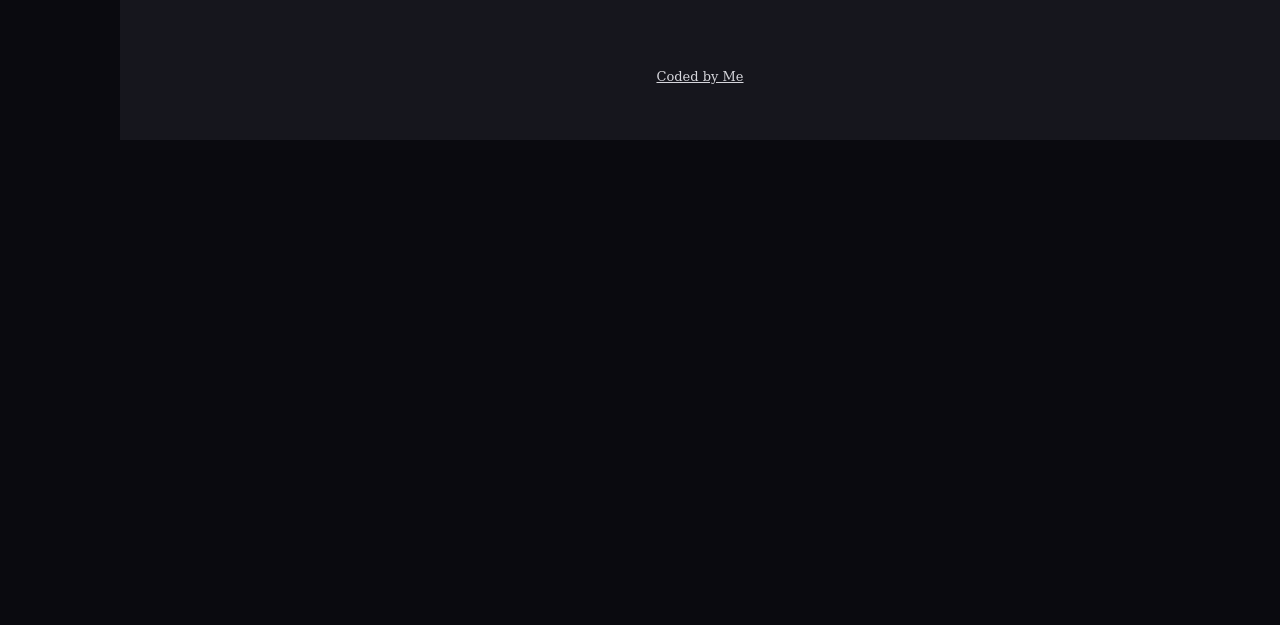
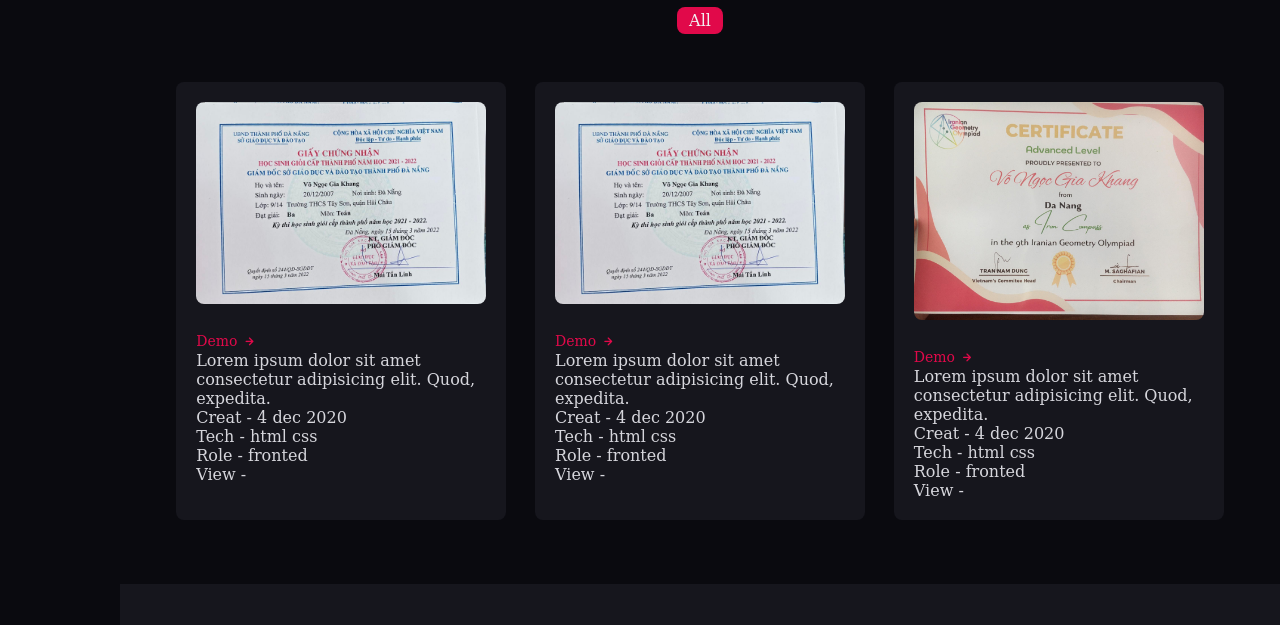
Before and after one commit to jakant2012/KhangVNG, a plain HTML site: page index.html in a window 1280 px wide. Shown: the part 2175-2800 px from the top of the page. Before the commit the page ends 2315 px from the top, so only its background shows below. Drawn offline with nearby package versions, Linux system fonts and the light colour scheme.

Commit message:
por project

```diff
--- a/css/main.css
+++ b/css/main.css
@@ -312,7 +312,6 @@
     text-align: center;
     font-size: var(--h1-font-size);
     margin-bottom: var(--mb-3);
-    transform: translateX(-3%);
 }
 
 .section__title::before{
@@ -380,9 +379,11 @@
     column-gap: 3rem;
     justify-content: center;
 }
+
 .Education{
-    margin-left: 50px;
+    margin-left: 100px;
 }
+
 .qualification__title{
     font-size: var(--h3-font-size);
     font-weight: var(--font-medium);
@@ -514,3 +515,64 @@
     font-size: var(--small-font-size);
     font-weight: normal;
 }
+
+.work__container{
+    grid-template-columns: repeat(3,330px);
+    gap: 1.8rem;
+    justify-content: center;
+    padding-top: 1rem;
+}
+
+.work__filters{
+    display: flex;
+    justify-content: center;
+    align-items: center;
+    column-gap: .75rem;
+    margin-bottom: 2rem;
+}
+
+.work__item{
+    cursor: pointer;
+    color: var(--title-color);
+    padding: .25rem .75rem;
+    font-weight: var(--font-medium);
+    border-radius: .5rem;
+}
+
+.work__card{
+    background-color: var(--box-color);
+    padding: 1.25rem;
+    border-radius: .5rem;
+}
+
+.work__img{
+    max-width: 100% !important;
+    border-radius: .5rem;
+    margin-bottom: var(--mb-1);
+}
+
+.work__title{
+    font-size: var(--normal-font-size);
+    font-weight: var(--font-medium);
+    margin-bottom: var(--mb-0-5);
+}
+
+.work__button{
+    color: var(--skin-color);
+    font-size: var(--small-font-size);
+    display:flex;
+    align-items: center;
+    column-gap: .25rem;
+    cursor: pointer;
+}
+
+.work__button-icon{
+    font-size: 1rem;
+    transition: .3s;
+}
+
+
+.active-work{
+    background-color: var(--skin-color);
+    color: var(--title-color);
+}
--- a/index.html
+++ b/index.html
@@ -88,7 +88,7 @@
 
               <div>
                 <h3 class="info__title">Phone</h3>
-                <span class="info__subtitle">0935 - 616 - 267</span>
+                <span class="info__subtitle">0935-616-267</span>
               </div>
             </div>
 
@@ -155,7 +155,7 @@
       </section>
 
       <section class="qualification section">
-        <h2 data-heading="My Journey" class="section__title">Qualification</h2>
+        <h2 data-heading="My Journey" class="section__title">I Studied At</h2>
         <div class="qualification__container container grid">
           <div class="Education">
             <h3 class="qualification__title">
@@ -216,6 +216,94 @@
                 <p class="timeline__text">Lead / Senior Guest</p>
                 <span class="timeline__date"> 2018 - present </span>
               </div>
+            </div>
+          </div>
+        </div>
+      </section>
+
+      <section class="work section" id="achivement">
+        <h2 data-heading="My Journey" class="section__title">Achivement</h2>
+
+        <div class="work__filters">
+          <span class="work__item active-work">All</span>
+        </div>
+
+        <div class="work__container container grid">
+          <div class="work__card">
+            <img src="/img/giai3hsgtp.jpg" alt="" class="work__img" />
+            <h3 class="work__title"></h3>
+            <a href="#popup" class="work__button">
+              Demo
+              <i class="uil uil-arrow-right work__button-icon"></i>
+            </a>
+
+            <div class="portfolio__item-details">
+              <h3 class="details__title"></h3>
+              <p class="details__description">
+                Lorem ipsum dolor sit amet consectetur adipisicing elit. Quod,
+                expedita.
+              </p>
+
+              <ul class="details__info">
+                <li>Creat - <span>4 dec 2020</span></li>
+                <li>Tech - <span>html css</span></li>
+                <li>Role - <span>fronted</span></li>
+                <li>
+                  View - <span><a href=""></a></span>
+                </li>
+              </ul>
+            </div>
+          </div>
+
+          <div class="work__card">
+            <img src="/img/giai3hsgtp.jpg" alt="" class="work__img" />
+            <h3 class="work__title"></h3>
+            <span class="work__button"
+              >Demo
+              <i class="uil uil-arrow-right work__button-icon"></i>
+            </span>
+
+            <div class="portfolio__item-details">
+              <h3 class="details__title"></h3>
+              <p class="details__description">
+                Lorem ipsum dolor sit amet consectetur adipisicing elit. Quod,
+                expedita.
+              </p>
+
+              <ul class="details__info">
+                <li>Creat - <span>4 dec 2020</span></li>
+                <li>Tech - <span>html css</span></li>
+                <li>Role - <span>fronted</span></li>
+                <li>
+                  View - <span><a href=""></a></span>
+                </li>
+              </ul>
+            </div>
+          </div>
+
+          <div class="work__card">
+            <img src="/img/igoircp.jpg" alt="" class="work__img" />
+            <h3 class="work__title"></h3>
+            <span class="work__button"
+              >Demo
+              <i class="uil uil-arrow-right work__button-icon"></i>
+            </span>
+
+            <div class="portfolio__item-details">
+              <h3 class="details__title"></h3>
+              <p class="details__description">
+                Lorem ipsum dolor sit amet consectetur adipisicing elit. Quod,
+                expedita.
+              </p>
+
+              <ul class="details__info">
+                <li>Creat - <span>4 dec 2020</span></li>
+                <li>Tech - <span>html css</span></li>
+                <li>Role - <span>fronted</span></li>
+                <li>
+                  View - <span><a href=""></a></span>
+                </li>
+              </ul>
             </div>
           </div>
         </div>
```
Also changed, not shown: img/giai3hsgtp.jpg (added), img/igoircp.jpg (added), 1 other file.
